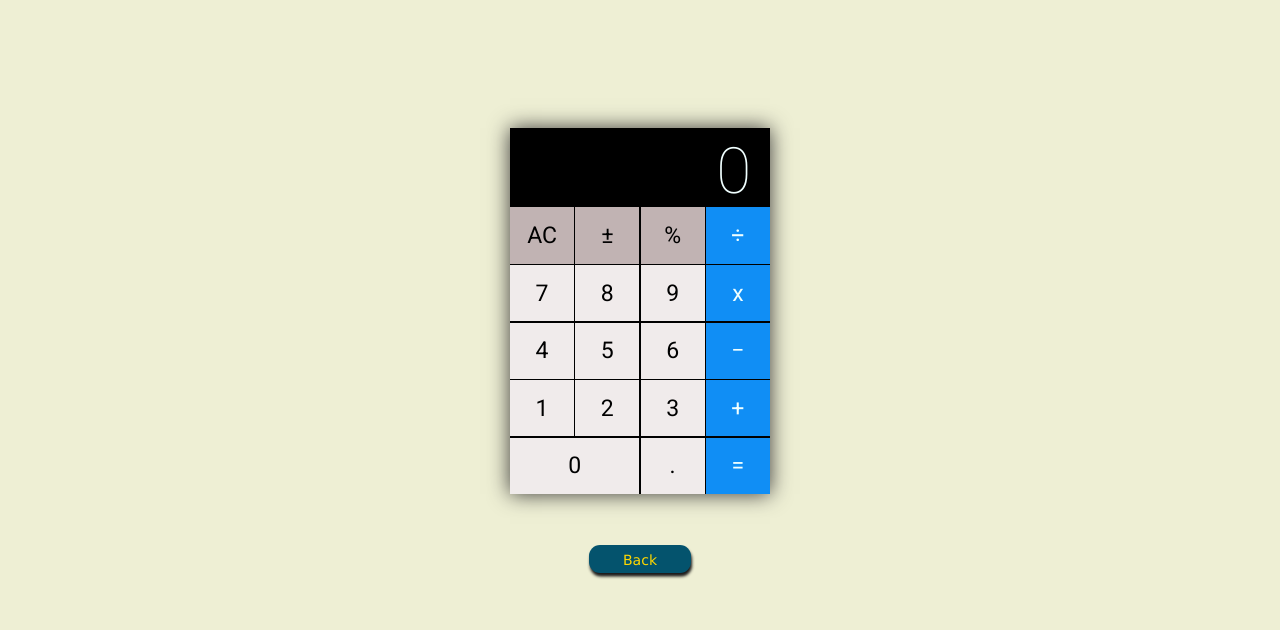
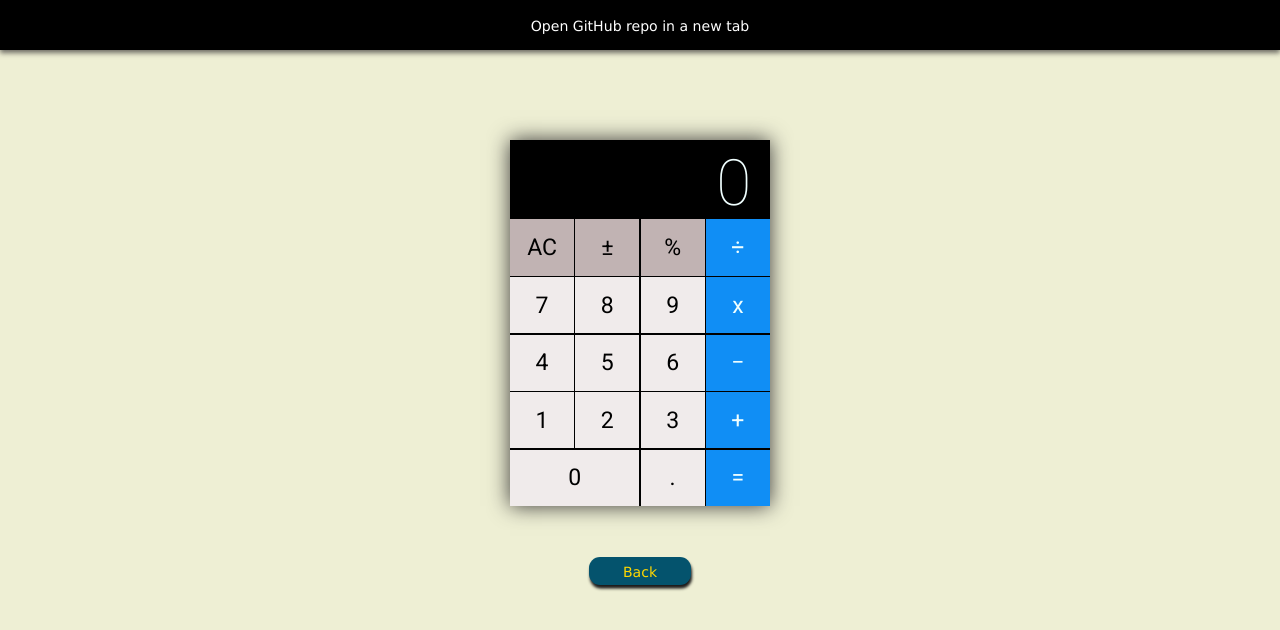
Before and after one commit to adam4321/react-calculator, a React (Create React App) app: page / in a window 1280 px wide. Shown: the top 630 px of the page. Built offline with nearby package versions, Linux system fonts and the light colour scheme.

Commit message:
add github link

```diff
--- a/src/App.css
+++ b/src/App.css
@@ -15,6 +15,24 @@
     margin: 0;
     font-family: 'Roboto', sans-serif;
     font-weight: 100;
+}
+
+#gh-bar {
+    background-color: black;
+    text-align: center;
+    font-family: verdana;
+    font-size: 20px;
+    padding-top: 12px;
+    width: 100%;
+    height: 50px;
+    -webkit-box-shadow: 0px 3px 5px rgba(59, 57, 57, 0.719);
+    -moz-box-shadow:    0px 3px 5px rgba(59, 57, 57, 0.719);
+    box-shadow:         0px 3px 5px rgba(59, 57, 57, 0.719);
+}
+
+#gh-link {
+    text-decoration: none;
+    color: white;
 }
 
 button {
@@ -35,7 +53,7 @@
 .calculator {
     margin: 0 auto;
     width: 20.3vw;
-    margin-top: 10vw;
+    margin-top: 90px;
     box-shadow: 0px 0px 20px 0px rgb(56, 55, 55);
 }
 
@@ -222,6 +240,7 @@
 /* Media query below 900 px ------------------------------------------------ */
 
 @media only screen and (max-width: 900px) {
+
     .calculator {
         margin: 0 auto;
         width: 60.9vw;
@@ -270,6 +289,11 @@
         background-color: black;
     }
 
+    #gh-bar {
+        height: 80px;
+        font-size: 30px;
+    }
+
     #back-button {
         width: 40vw;
         height: 10vw;
--- a/src/App.js
+++ b/src/App.js
@@ -109,6 +109,18 @@
 
         return (
             <div>
+                {/* Github source code link ------------------------------- */}
+                <div id='gh-bar'>
+                    <a
+                        id='gh-link'
+                        href='https://github.com/adam4321/react-calculator'
+                        target='_blank'
+                        rel='noopener noreferrer'
+                    >
+                        <div>Open GitHub repo in a new tab</div>
+                    </a>
+                </div>
+
                 <div className="calculator">
 
                     {/* <pre>{JSON.stringify(this.state, null, 2)}</pre> */}
```
